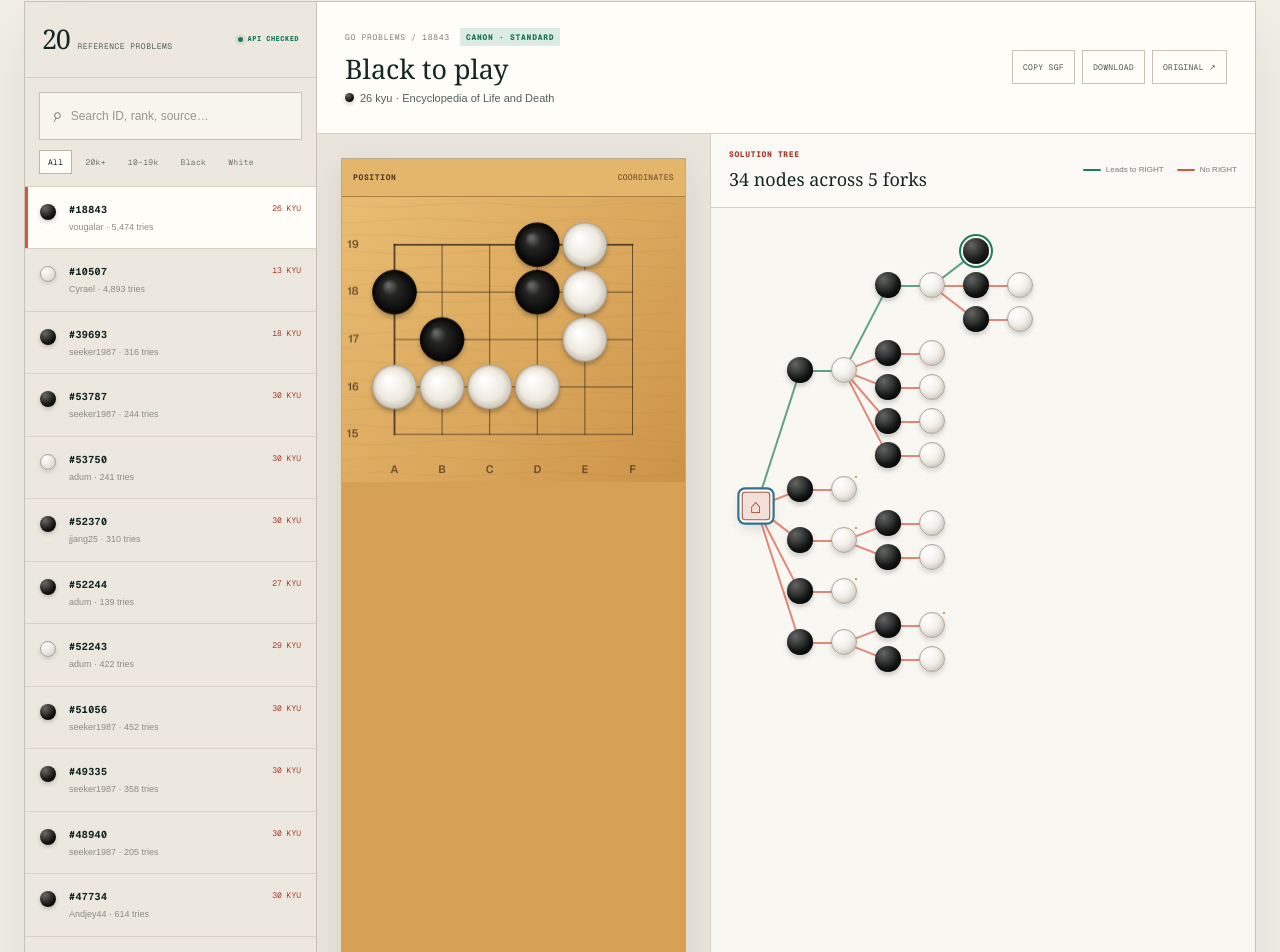
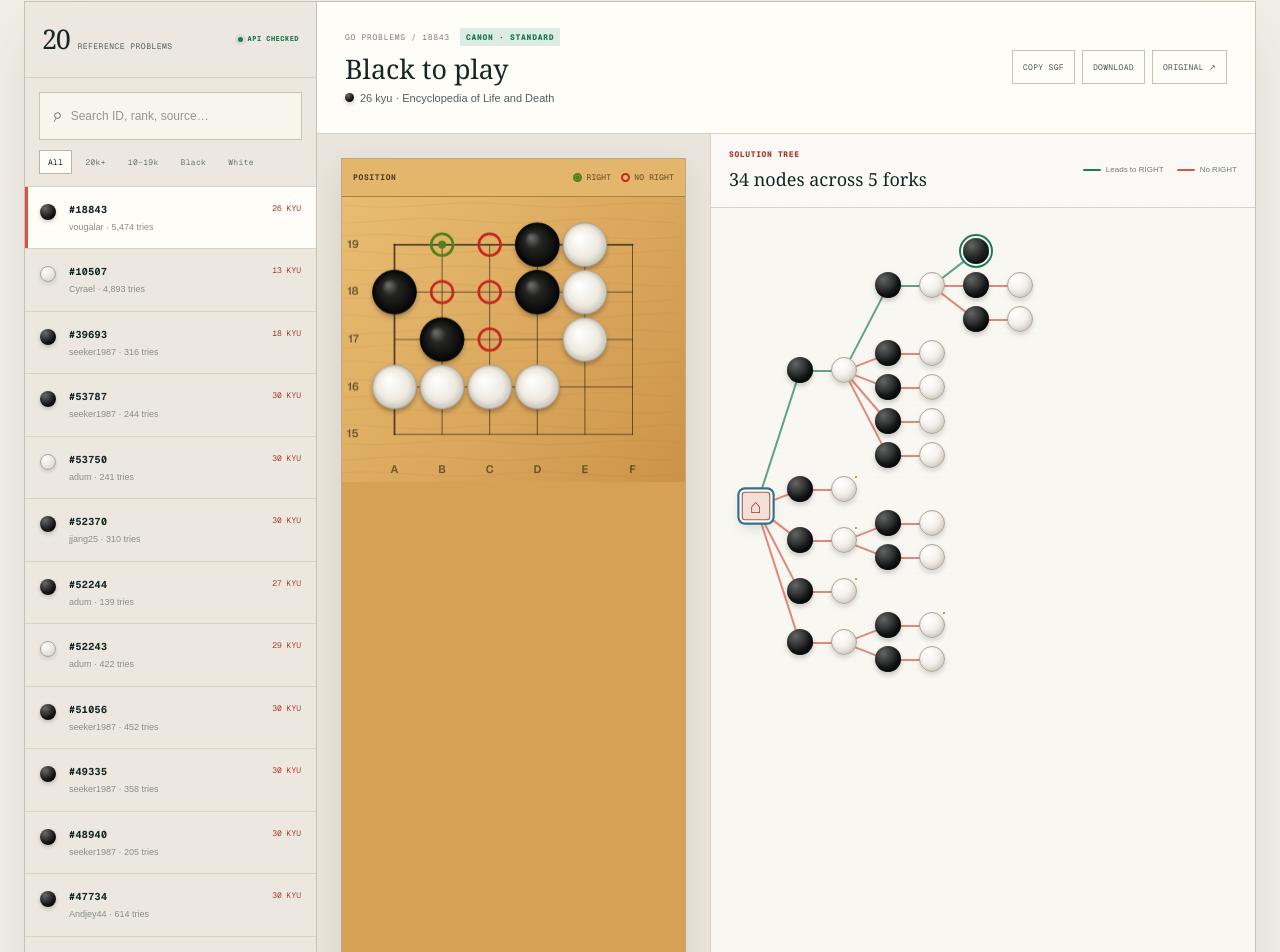
Before and after one commit to adum/tsumegobench, a Next.js app: page / in a window 1280 px wide. Shown: the part 979-1931 px from the top of the page. Built offline with nearby package versions, Linux system fonts and the light colour scheme.

Commit message:
Show variation results on the board

```diff
--- a/app/components/GoBoard.tsx
+++ b/app/components/GoBoard.tsx
@@ -6,9 +6,11 @@ import {
   expandPointValues,
   getBoardSize,
   getCrop,
+  getMove,
   getPath,
   parsePoint,
   pointToHuman,
+  subtreeHasRight,
   type SgfNode,
   type StoneColor,
 } from "@/lib/sgf";
@@ -22,6 +24,13 @@ export function GoBoard({ root, selected }: GoBoardProps) {
   const canvasRef = useRef<HTMLCanvasElement>(null);
   const crop = useMemo(() => getCrop(root, 1), [root]);
   const boardPosition = useMemo(() => boardAtNode(root, selected), [root, selected]);
+  const variationSummary = useMemo(() => {
+    const variations = selected.children.filter((child) => Boolean(getMove(child)?.point));
+    return {
+      total: variations.length,
+      withResult: variations.filter(subtreeHasRight).length,
+    };
+  }, [selected]);
   const columns = crop.maxX - crop.minX + 1;
   const rows = crop.maxY - crop.minY + 1;
 
@@ -219,6 +228,39 @@ export function GoBoard({ root, selected }: GoBoardProps) {
         }
       }
 
+      for (const child of selected.children) {
+        const move = getMove(child);
+        const point = move?.point ? parsePoint(move.point) : undefined;
+        if (
+          !move?.point ||
+          !point ||
+          position.board.has(move.point) ||
+          point.x < crop.minX ||
+          point.x > crop.maxX ||
+          point.y < crop.minY ||
+          point.y > crop.maxY
+        ) {
+          continue;
+        }
+
+        const center = toCanvas(point.x, point.y);
+        const hasResult = subtreeHasRight(child);
+        const markerColor = hasResult ? "#4f8218" : "#c62622";
+        context.save();
+        context.beginPath();
+        context.arc(center.x, center.y, cell * 0.23, 0, Math.PI * 2);
+        context.strokeStyle = markerColor;
+        context.lineWidth = Math.max(2.5, cell * 0.055);
+        context.stroke();
+        if (hasResult) {
+          context.beginPath();
+          context.arc(center.x, center.y, cell * 0.085, 0, Math.PI * 2);
+          context.fillStyle = markerColor;
+          context.fill();
+        }
+        context.restore();
+      }
+
       if (position.lastMove?.point) {
         const point = parsePoint(position.lastMove.point);
         if (point) {
@@ -243,12 +285,16 @@ export function GoBoard({ root, selected }: GoBoardProps) {
       className="go-board-canvas"
       style={{ aspectRatio: `${Math.max(columns, 5)} / ${Math.max(rows, 5)}` }}
       aria-label={
-        boardPosition.lastMove
+        `${boardPosition.lastMove
           ? `Go board showing ${pointToHuman(
               boardPosition.lastMove.point,
               getBoardSize(root),
             )} as the latest move`
-          : "Go board setup position"
+          : "Go board setup position"}${
+          variationSummary.total
+            ? `; ${variationSummary.total} next variations, ${variationSummary.withResult} leading to RIGHT`
+            : ""
+        }`
       }
     />
   );
--- a/app/components/ProblemWorkbench.tsx
+++ b/app/components/ProblemWorkbench.tsx
@@ -223,7 +223,10 @@ export function ProblemWorkbench() {
               <div className="board-frame">
                 <div className="board-toolbar">
                   <span>POSITION</span>
-                  <span>COORDINATES</span>
+                  <div className="board-variation-legend" aria-label="Board variation legend">
+                    <span><i className="board-marker-right" aria-hidden="true" /> RIGHT</span>
+                    <span><i className="board-marker-wrong" aria-hidden="true" /> NO RIGHT</span>
+                  </div>
                 </div>
                 <GoBoard root={root} selected={selected} />
               </div>
--- a/app/components/SolutionTree.tsx
+++ b/app/components/SolutionTree.tsx
@@ -7,6 +7,7 @@ import {
   getPath,
   hasControlTag,
   pointToHuman,
+  subtreeHasRight,
   visibleComment,
   type SgfNode,
 } from "@/lib/sgf";
@@ -37,16 +38,8 @@ const TREE_PADDING = 18;
 
 function createTreeLayout(root: SgfNode) {
   const positions = new Map<string, PositionedNode>();
-  const resultByNode = new Map<string, boolean>();
   let nextLeaf = 0;
   let maxDepth = 0;
-
-  const markResults = (node: SgfNode): boolean => {
-    const childResults = node.children.map((child) => markResults(child));
-    const hasResult = hasControlTag(node, "RIGHT") || childResults.some(Boolean);
-    resultByNode.set(node.id, hasResult);
-    return hasResult;
-  };
 
   const placeNode = (node: SgfNode, depth: number, priorMoveNumber: number): number => {
     const moveNumber = priorMoveNumber + (getMove(node) ? 1 : 0);
@@ -65,7 +58,6 @@ function createTreeLayout(root: SgfNode) {
     return row;
   };
 
-  markResults(root);
   placeNode(root, 0, 0);
 
   const nodes = Array.from(positions.values());
@@ -77,7 +69,7 @@ function createTreeLayout(root: SgfNode) {
         edges.push({
           from,
           to,
-          leadsToRight: resultByNode.get(child.id) ?? false,
+          leadsToRight: subtreeHasRight(child),
         });
       }
     }
--- a/app/globals.css
+++ b/app/globals.css
@@ -738,10 +738,36 @@ input:focus-visible,
   letter-spacing: 0.08em;
 }
 
-.board-toolbar > span:last-child {
+.board-variation-legend {
+  display: flex;
+  align-items: center;
+  gap: 10px;
   color: #77552d;
   font-weight: 500;
-  letter-spacing: 0.04em;
+  letter-spacing: 0.02em;
+}
+
+.board-variation-legend span {
+  display: inline-flex;
+  align-items: center;
+  gap: 4px;
+}
+
+.board-variation-legend i {
+  width: 9px;
+  height: 9px;
+  display: inline-block;
+  border: 2px solid;
+  border-radius: 50%;
+}
+
+.board-variation-legend .board-marker-right {
+  border-color: #4f8218;
+  background: radial-gradient(circle, #4f8218 0 2px, transparent 2.5px);
+}
+
+.board-variation-legend .board-marker-wrong {
+  border-color: #c62622;
 }
 
 .go-board-canvas {
--- a/lib/sgf.ts
+++ b/lib/sgf.ts
@@ -244,6 +244,10 @@ export function getNodeComment(node: SgfNode): string {
 
 export function hasControlTag(node: SgfNode, tag: (typeof CONTROL_TAGS)[number]) {
   return getNodeComment(node).toUpperCase().includes(tag);
+}
+
+export function subtreeHasRight(node: SgfNode): boolean {
+  return hasControlTag(node, "RIGHT") || node.children.some(subtreeHasRight);
 }
 
 export function visibleComment(node: SgfNode): string {
```
Also changed, not shown: 2 other files (tests, documents, lock files or other folders).
